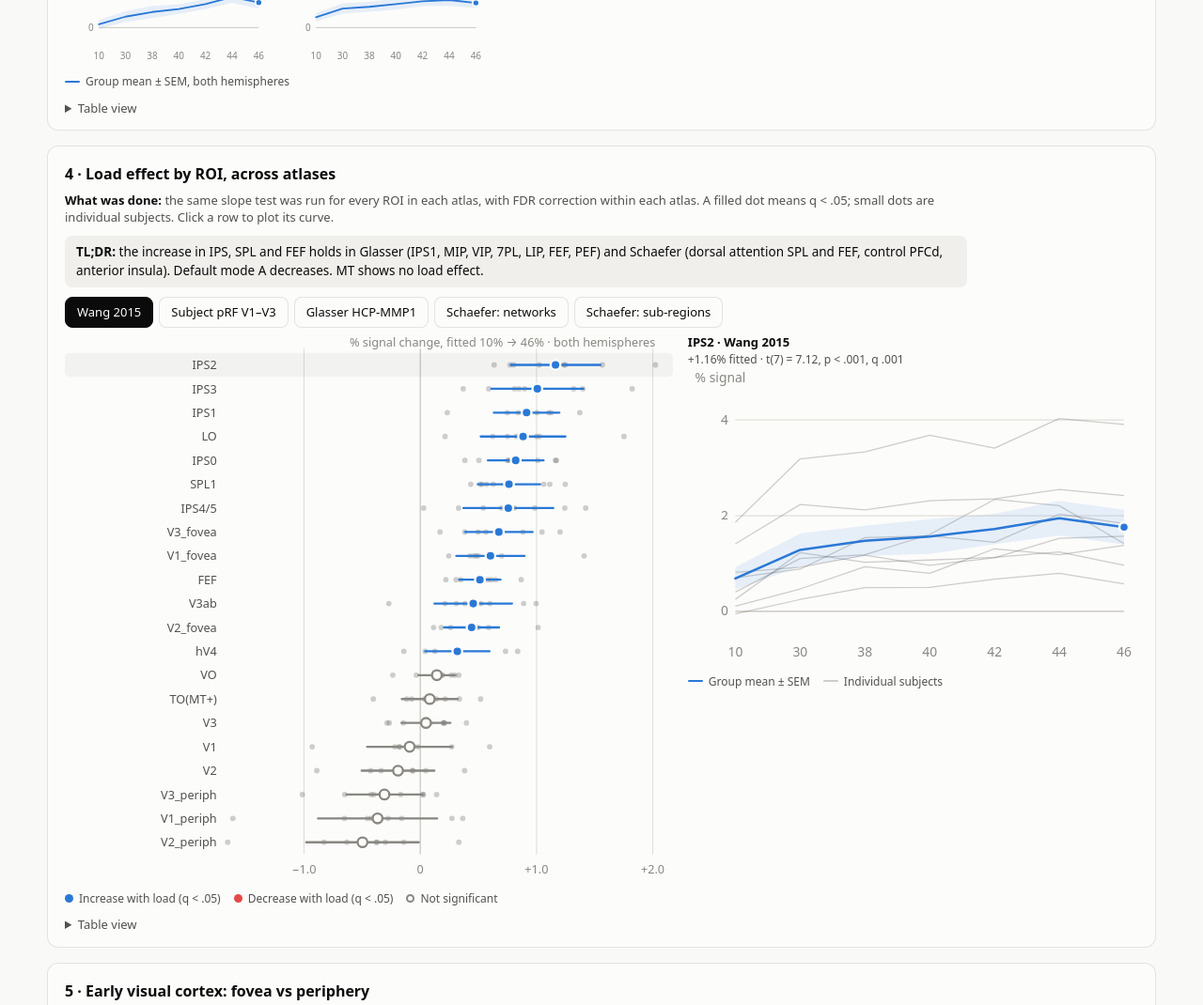
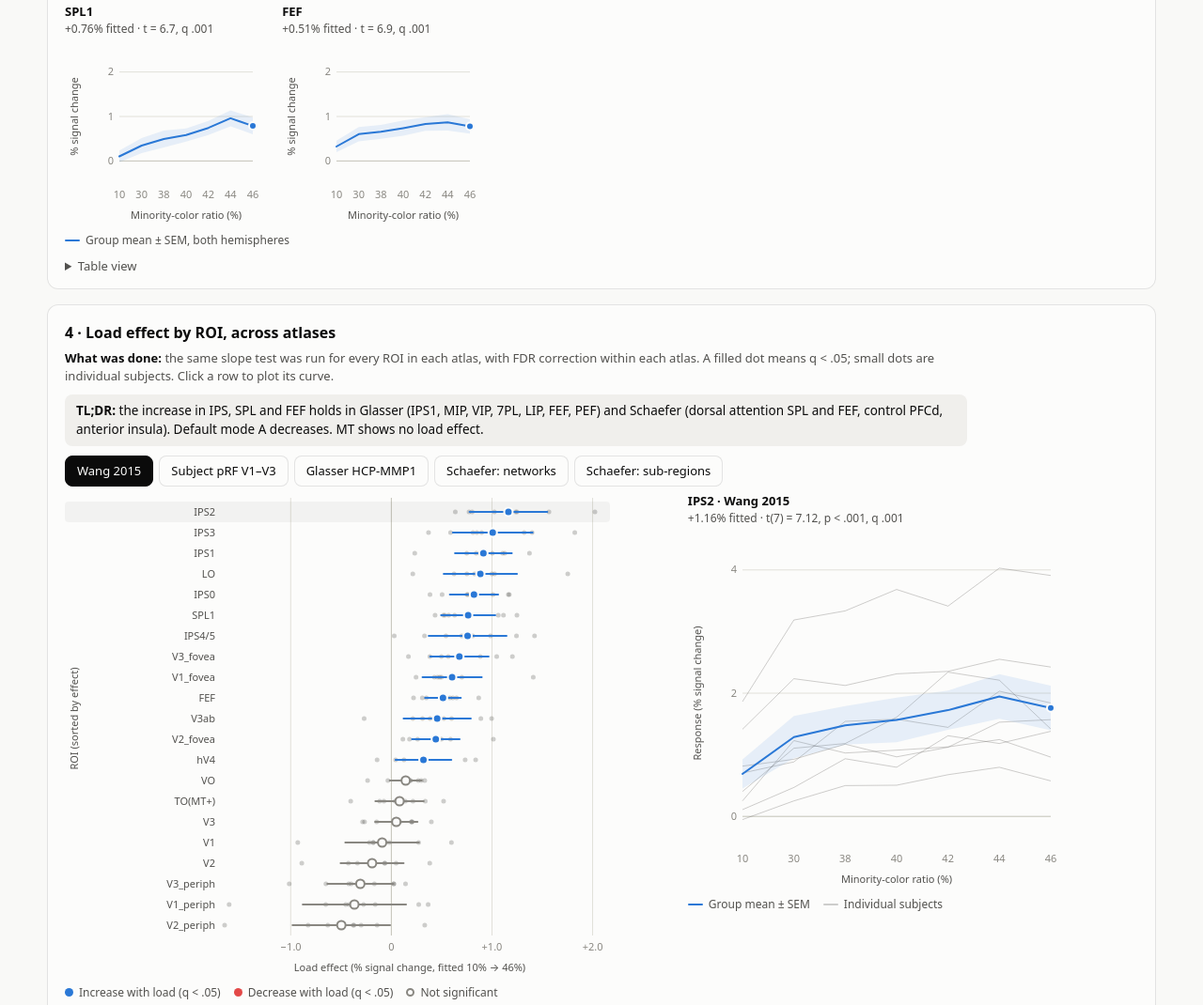
Before and after one commit to samuelling/UpstairsDownstairs, a plain HTML site: page dashboard/index.html in a window 1280 px wide. Shown: the part 2497-3567 px from the top of the page at 94% size. Drawn offline with Linux system fonts and the light colour scheme.

Commit message:
Label all chart axes; make load-curve plots square
Every chart now has x and y axis titles (rotated y title). Line plots of
response vs minority-color ratio use a square plotting area and render at
natural size so text stays legible.

Co-Authored-By: Claude Opus 5.5 <noreply@anthropic.com>

```diff
--- a/dashboard/index.html
+++ b/dashboard/index.html
@@ -77,11 +77,11 @@ button { font: inherit; }
 .notice { border-left: 3px solid var(--neg); padding: 6px 12px; font-size: 13px; color: var(--text-secondary); margin-top: 14px; }
 .notice b { color: var(--text-primary); }
 .grid-2 { display: grid; grid-template-columns: 1fr 1fr; gap: 16px; }
-.multiples { display: grid; grid-template-columns: repeat(auto-fill, minmax(200px, 1fr)); gap: 10px 14px; margin-top: 10px; }
+.multiples { display: grid; grid-template-columns: repeat(auto-fill, minmax(214px, 1fr)); gap: 10px 14px; margin-top: 10px; }
 .multiples.three { grid-template-columns: repeat(3, 1fr); }
 .panel-title { font-size: 13px; font-weight: 600; margin: 0; }
 .panel-stat { font-size: 12px; color: var(--text-secondary); margin: 0 0 2px; }
-svg { display: block; width: 100%; height: auto; overflow: visible; }
+svg { display: block; max-width: 100%; height: auto; overflow: visible; }
 svg text { fill: var(--text-muted); font-size: 11px; font-variant-numeric: tabular-nums; }
 svg .ink2 { fill: var(--text-secondary); }
 .legend { display: flex; flex-wrap: wrap; gap: 14px; font-size: 12px; color: var(--text-secondary); margin: 8px 0 0; }
@@ -365,6 +365,11 @@ function bindTip(node, head, rowsFn) {
   node.addEventListener("focus", () => { const b = node.getBoundingClientRect(); showTip({ clientX: b.left + 120, clientY: b.bottom }, head, rowsFn()); });
   node.addEventListener("blur", hideTip);
 }
+// axis titles: x centered under the axis, y rotated and centered on the plot height
+function axisTitles(svg, xt, yt) {
+  if (xt && xt.text) text(svg, xt.x, xt.y, xt.text, { "text-anchor": "middle", class: "ink2", "font-size": 11.5 });
+  if (yt && yt.text) text(svg, yt.x, yt.y, yt.text, { "text-anchor": "middle", class: "ink2", "font-size": 11.5, transform: `rotate(-90 ${yt.x} ${yt.y})` });
+}
 function table(container, head, rows) {
   container.replaceChildren(); const t = h("table", {}, container);
   const tr = h("tr", {}, h("thead", {}, t)); head.forEach(c => h("th", { text: c }, tr));
@@ -373,19 +378,20 @@ function table(container, head, rows) {
 }
 
 // ---------- line chart (ordinal x) ----------
-function lineChart(container, { series, yDomain, yLabel, W = 300, H = 190, unit = "", endLabels = false, decimals = 2 }) {
+function lineChart(container, { series, yDomain, yLabel = "Response (% signal change)", xLabel = "Minority-color ratio (%)", W = 300, H = 300, unit = "", endLabels = false, decimals = 2 }) {
   container.replaceChildren();
-  const M = { t: yLabel ? 22 : 10, r: endLabels ? 56 : 12, b: 26, l: 40 };
-  const svg = el("svg", { viewBox: `0 0 ${W} ${H}`, role: "img" }, container);
-  const iw = W - M.l - M.r, ih = H - M.t - M.b;
+  const M = { t: 12, r: endLabels ? 56 : 14, b: 44, l: 58 };
+  const iw = W - M.l - M.r, ih = iw;          // square plotting area
+  H = M.t + ih + M.b;
+  const svg = el("svg", { width: W, viewBox: `0 0 ${W} ${H}`, role: "img" }, container);
   const x = i => M.l + (i / (R.length - 1)) * iw;
   const [y0, y1] = yDomain, y = v => M.t + ih - ((v - y0) / (y1 - y0)) * ih;
   for (const tv of niceTicks(y0, y1, 4).ticks) {
     el("line", { x1: M.l, x2: M.l + iw, y1: y(tv), y2: y(tv), stroke: tv === 0 ? css("--axis") : css("--grid"), "stroke-width": 1 }, svg);
     text(svg, M.l - 6, y(tv) + 3.5, (Math.abs(tv) < 1e-9 ? "0" : String(+tv.toFixed(2))).replace("-", "−"), { "text-anchor": "end" });
   }
-  R.forEach((r, i) => text(svg, x(i), H - 8, RLAB[i], { "text-anchor": "middle" }));
-  if (yLabel) text(svg, M.l - 34, 10, yLabel, { "text-anchor": "start", "font-size": 10 });
+  R.forEach((r, i) => text(svg, x(i), M.t + ih + 16, RLAB[i], { "text-anchor": "middle" }));
+  axisTitles(svg, { x: M.l + iw / 2, y: H - 6, text: xLabel }, { x: 14, y: M.t + ih / 2, text: yLabel });
   const path = arr => arr.map((v, i) => `${i ? "L" : "M"}${x(i).toFixed(1)},${y(v).toFixed(1)}`).join("");
   for (const s of series) if (s.ctx) for (const c of s.ctx) el("path", { d: path(c), fill: "none", stroke: css("--context"), "stroke-width": 1, "stroke-linejoin": "round" }, svg);
   for (const s of series) {
@@ -470,11 +476,11 @@ function renderTiles() {
 // ---------- behavior ----------
 function renderBeh() {
   const B = D.behavior;
-  lineChart(document.getElementById("behScore"), { series: [{ name: "Score", color: css("--series-1"), band: css("--band"), pts: B.score.group, ctx: D.subjects.map(s => B.score.subjects[s]) }], yDomain: [0, 100], W: 420, H: 240, unit: "%", yLabel: "% correct", decimals: 1 });
+  lineChart(document.getElementById("behScore"), { series: [{ name: "Score", color: css("--series-1"), band: css("--band"), pts: B.score.group, ctx: D.subjects.map(s => B.score.subjects[s]) }], yDomain: [0, 100], W: 400, unit: "%", yLabel: "Correct (% of all changes)", decimals: 1 });
   lineChart(document.getElementById("behSplit"), { series: [
     { name: "Detected", color: css("--series-1"), band: css("--band"), pts: B.resp.group },
     { name: "Accuracy", color: css("--series-2"), band: css("--band-2"), pts: B.acc.group },
-  ], yDomain: [0, 100], W: 420, H: 240, unit: "%", yLabel: "%", decimals: 1, endLabels: true });
+  ], yDomain: [0, 100], W: 442, unit: "%", yLabel: "Percent of changes", decimals: 1, endLabels: true });
   const rows = [];
   for (const s of D.subjects) rows.push([`S${s}${B.keyFlipped.includes(s) ? " (keys flipped)" : ""}`, ...R.map((_, i) => `${B.score.subjects[s][i].toFixed(0)} / ${B.resp.subjects[s][i].toFixed(0)} / ${B.acc.subjects[s][i].toFixed(0)}`)]);
   rows.push(["Mean", ...R.map((_, i) => `${B.score.group[i].m.toFixed(0)} / ${B.resp.group[i].m.toFixed(0)} / ${B.acc.group[i].m.toFixed(0)}`)]);
@@ -491,7 +497,7 @@ function renderIps() {
     const s = statRow("wang2015", r), p = h("div", {}, box);
     h("p", { class: "panel-title", text: r }, p);
     h("p", { class: "panel-stat", text: statText(s) }, p);
-    lineChart(h("div", {}, p), { series: all[i], yDomain: dom, W: 240, H: 160, unit: "%", yLabel: "% signal" });
+    lineChart(h("div", {}, p), { series: all[i], yDomain: dom, W: 214, unit: "%", yLabel: "% signal change" });
   });
   legend("ipsLegend", state.hemi === "diff"
     ? [{ label: "Left hemisphere ± SEM", color: css("--series-1") }, { label: "Right hemisphere ± SEM", color: css("--series-2") }]
@@ -517,7 +523,7 @@ function renderVis() {
       const d = hslope(A, `${pn.a}_${pn.b}`, "rh-lh"), p = h("div", {}, box);
       h("p", { class: "panel-title", text: `${pn.a} ${pn.b === "fovea" ? "fovea" : "periphery"}` }, p);
       h("p", { class: "panel-stat", text: statText(d) }, p);
-      lineChart(h("div", {}, p), { series: ss[i], yDomain: dom, W: 320, H: 190, unit: "%", endLabels: true, yLabel: "% signal" });
+      lineChart(h("div", {}, p), { series: ss[i], yDomain: dom, W: 330, unit: "%", endLabels: true });
       const L = hslope(A, `${pn.a}_${pn.b}`, "lh"), Rr = hslope(A, `${pn.a}_${pn.b}`, "rh");
       rows.push([`${pn.a} ${pn.b}`, fmt(L.slope * LOAD_SPAN), fmtP(L.p), fmt(Rr.slope * LOAD_SPAN), fmtP(Rr.p), fmt(d.slope * LOAD_SPAN), d.t.toFixed(2), fmtP(d.p)]);
     });
@@ -532,7 +538,7 @@ function renderVis() {
     const f = statRow(A, a + "_fovea"), pe = statRow(A, a + "_periph"), p = h("div", {}, box);
     h("p", { class: "panel-title", text: a }, p);
     h("p", { class: "panel-stat", text: `fovea ${fmt(f.slope * LOAD_SPAN)}% (p ${fmtP(f.p)}) · periph ${fmt(pe.slope * LOAD_SPAN)}% (p ${fmtP(pe.p)})` }, p);
-    lineChart(h("div", {}, p), { series: ser[i], yDomain: dom, W: 320, H: 210, unit: "%", endLabels: true, yLabel: "% signal" });
+    lineChart(h("div", {}, p), { series: ser[i], yDomain: dom, W: 330, unit: "%", endLabels: true });
     for (const [b, s, k] of [["fovea", f, 0], ["periph", pe, 1]]) rows.push([`${a} ${b}`, ...ser[i][k].pts.map(q => q.m.toFixed(2)), fmt(s.slope * LOAD_SPAN), s.t.toFixed(2), fmtP(s.p), fmtP(s.q)]);
   });
   legend("visLegend", [{ label: "Fovea 0.5–1.5°", color: css("--series-1") }, { label: "Periphery 3–7.5°", color: css("--series-2") }]);
@@ -553,18 +559,18 @@ function forestRows() {
 function renderForest() {
   const box = document.getElementById("forestChart"); box.replaceChildren();
   const diff = state.hemi === "diff";
-  const rows = forestRows(), rowH = 22, W = 560, M = { t: 18, r: 16, b: 26, l: 150 };
+  const rows = forestRows(), rowH = 22, W = 580, M = { t: 10, r: 16, b: 44, l: 170 };
   const H = M.t + rows.length * rowH + M.b, iw = W - M.l - M.r;
-  const svg = el("svg", { viewBox: `0 0 ${W} ${H}`, role: "img", "aria-label": "Load effect by ROI with 95% confidence intervals" }, box);
+  const svg = el("svg", { width: W, viewBox: `0 0 ${W} ${H}`, role: "img", "aria-label": "Load effect by ROI with 95% confidence intervals" }, box);
   let lo = 0, hi = 0;
   for (const r of rows) { const sv = Object.values(r.subj).map(v => v * LOAD_SPAN); lo = Math.min(lo, r.lo * LOAD_SPAN, ...sv); hi = Math.max(hi, r.hi * LOAD_SPAN, ...sv); }
   const { ticks, step } = niceTicks(lo, hi, 6); lo = Math.min(lo, ticks[0]); hi = Math.max(hi, ticks[ticks.length - 1]);
   const x = v => M.l + ((v - lo) / (hi - lo)) * iw;
   for (const tv of ticks) {
     el("line", { x1: x(tv), x2: x(tv), y1: M.t - 4, y2: H - M.b, stroke: Math.abs(tv) < 1e-9 ? css("--axis") : css("--grid"), "stroke-width": 1 }, svg);
-    text(svg, x(tv), H - 8, Math.abs(tv) < 1e-9 ? "0" : fmt(tv, step < 0.5 ? 2 : 1), { "text-anchor": "middle" });
+    text(svg, x(tv), H - M.b + 16, Math.abs(tv) < 1e-9 ? "0" : fmt(tv, step < 0.5 ? 2 : 1), { "text-anchor": "middle" });
   }
-  text(svg, M.l + iw, M.t - 6, diff ? "right − left load effect (% signal, fitted 10% → 46%)" : `% signal change, fitted 10% → 46% · ${HEMI_NAME[state.hemi]}`, { "text-anchor": "end", "font-size": 10 });
+  axisTitles(svg, { x: M.l + iw / 2, y: H - 6, text: diff ? "Right − left load effect (% signal change, fitted 10% → 46%)" : "Load effect (% signal change, fitted 10% → 46%)" }, { x: 14, y: M.t + rows.length * rowH / 2, text: "ROI (sorted by effect)" });
   rows.forEach((r, i) => {
     const cy = M.t + i * rowH + rowH / 2, sig = r.q < 0.05, key = `${r.atlas}|${r.roi}`;
     const color = sig ? (r.slope > 0 ? css("--series-1") : css("--neg")) : css("--text-muted");
@@ -600,7 +606,7 @@ function renderDetail() {
   let lo = 0, hi = -Infinity;
   for (const sr of series) for (const p of sr.pts) { lo = Math.min(lo, p.m - p.se); hi = Math.max(hi, p.m + p.se); }
   if (ctx) { lo = Math.min(lo, ...ctx.flat()); hi = Math.max(hi, ...ctx.flat()); }
-  lineChart(document.getElementById("detail"), { series, yDomain: [Math.floor(lo * 2) / 2, Math.ceil(hi * 2) / 2], W: 380, H: 250, unit: "%", yLabel: "% signal" });
+  lineChart(document.getElementById("detail"), { series, yDomain: [Math.floor(lo * 2) / 2, Math.ceil(hi * 2) / 2], W: 400, unit: "%" });
   legend("detailLegend", state.hemi === "diff" ? [{ label: "Left ± SEM", color: css("--series-1") }, { label: "Right ± SEM", color: css("--series-2") }]
     : state.hemi === "both" ? [{ label: "Group mean ± SEM", color: css("--series-1") }, { label: "Individual subjects", color: css("--context") }]
     : [{ label: `Group mean ± SEM, ${HEMI_NAME[state.hemi]}`, color: css("--series-1") }]);
@@ -627,14 +633,14 @@ function segBar(g, x0, iw, cy, th, vert, C) {
 function renderModels() {
   const rows = modelRows(), C = MODEL_COLOR(), diff = state.hemi === "diff", rowH = diff ? 26 : 20;
   { const box = document.getElementById("modelBars"); box.replaceChildren();
-    const W = 520, M = { t: 16, r: 56, b: 26, l: 110 }, H = M.t + rows.length * rowH + M.b, iw = W - M.l - M.r;
-    const svg = el("svg", { viewBox: `0 0 ${W} ${H}`, role: "img", "aria-label": "Summed AICc evidence for a load function by ROI" }, box);
+    const W = 520, M = { t: 10, r: 56, b: 44, l: 128 }, H = M.t + rows.length * rowH + M.b, iw = W - M.l - M.r;
+    const svg = el("svg", { width: W, viewBox: `0 0 ${W} ${H}`, role: "img", "aria-label": "Summed AICc evidence for a load function by ROI" }, box);
     const vals = diff ? rows.flatMap(r => [r.L.dSummed, r.R.dSummed]) : rows.map(r => r.d);
     let lo = Math.min(0, ...vals), hi = Math.max(0, ...vals);
     const { ticks } = niceTicks(lo, hi, 5); lo = Math.min(lo, ticks[0]); hi = Math.max(hi, ticks[ticks.length - 1]);
     const x = v => M.l + ((v - lo) / (hi - lo)) * iw;
-    for (const tv of ticks) { el("line", { x1: x(tv), x2: x(tv), y1: M.t - 4, y2: H - M.b, stroke: tv === 0 ? css("--axis") : css("--grid"), "stroke-width": 1 }, svg); text(svg, x(tv), H - 8, String(tv).replace("-", "−"), { "text-anchor": "middle" }); }
-    text(svg, x(hi), M.t - 6, `ΔAICc (flat − best), summed over 8 subjects · ${HEMI_NAME[state.hemi]}`, { "text-anchor": "end", "font-size": 10 });
+    for (const tv of ticks) { el("line", { x1: x(tv), x2: x(tv), y1: M.t - 4, y2: H - M.b, stroke: tv === 0 ? css("--axis") : css("--grid"), "stroke-width": 1 }, svg); text(svg, x(tv), H - M.b + 16, String(tv).replace("-", "−"), { "text-anchor": "middle" }); }
+    axisTitles(svg, { x: M.l + iw / 2, y: H - 6, text: "ΔAICc, flat − best load model (summed over subjects)" }, { x: 14, y: M.t + rows.length * rowH / 2, text: "ROI" });
     rows.forEach((r, i) => {
       const cy = M.t + i * rowH + rowH / 2, g = el("g", { class: "row-g", tabindex: 0 }, svg);
       el("rect", { class: "hit", x: 0, y: cy - rowH / 2, width: W, height: rowH, fill: "transparent", rx: 4 }, g);
@@ -661,10 +667,10 @@ function renderModels() {
     });
   }
   { const box = document.getElementById("vertBars"); box.replaceChildren();
-    const W = 520, M = { t: 16, r: 56, b: 26, l: 110 }, H = M.t + rows.length * rowH + M.b, iw = W - M.l - M.r;
-    const svg = el("svg", { viewBox: `0 0 ${W} ${H}`, role: "img", "aria-label": "Fraction of vertices best fit by each model" }, box);
-    for (const tv of [0, 0.25, 0.5, 0.75, 1]) { el("line", { x1: M.l + tv * iw, x2: M.l + tv * iw, y1: M.t - 4, y2: H - M.b, stroke: css("--grid"), "stroke-width": 1 }, svg); text(svg, M.l + tv * iw, H - 8, `${tv * 100}%`, { "text-anchor": "middle" }); }
-    text(svg, M.l + iw, M.t - 6, `share of vertices · ${HEMI_NAME[state.hemi]}`, { "text-anchor": "end", "font-size": 10 });
+    const W = 520, M = { t: 10, r: 56, b: 44, l: 128 }, H = M.t + rows.length * rowH + M.b, iw = W - M.l - M.r;
+    const svg = el("svg", { width: W, viewBox: `0 0 ${W} ${H}`, role: "img", "aria-label": "Fraction of vertices best fit by each model" }, box);
+    for (const tv of [0, 0.25, 0.5, 0.75, 1]) { el("line", { x1: M.l + tv * iw, x2: M.l + tv * iw, y1: M.t - 4, y2: H - M.b, stroke: css("--grid"), "stroke-width": 1 }, svg); text(svg, M.l + tv * iw, H - M.b + 16, `${tv * 100}%`, { "text-anchor": "middle" }); }
+    axisTitles(svg, { x: M.l + iw / 2, y: H - 6, text: "Share of vertices best fit by each model (%)" }, { x: 14, y: M.t + rows.length * rowH / 2, text: "ROI" });
     rows.forEach((r, i) => {
       const cy = M.t + i * rowH + rowH / 2, g = el("g", { class: "row-g", tabindex: 0 }, svg);
       el("rect", { class: "hit", x: 0, y: cy - rowH / 2, width: W, height: rowH, fill: "transparent", rx: 4 }, g);
@@ -695,12 +701,13 @@ function renderRecovery() {
 // ---------- hemispheric composites ----------
 function renderHemi() {
   const box = document.getElementById("hemiChart"); box.replaceChildren();
-  const rows = D.hemi.composites, rowH = 30, W = 900, M = { t: 18, r: 250, b: 26, l: 250 }, H = M.t + rows.length * rowH + M.b, iw = W - M.l - M.r;
-  const svg = el("svg", { viewBox: `0 0 ${W} ${H}`, role: "img", "aria-label": "Left vs right load effect for network composites" }, box);
+  const rows = D.hemi.composites, rowH = 30, W = 900, M = { t: 22, r: 250, b: 44, l: 270 }, H = M.t + rows.length * rowH + M.b, iw = W - M.l - M.r;
+  const svg = el("svg", { width: W, viewBox: `0 0 ${W} ${H}`, role: "img", "aria-label": "Left vs right load effect for network composites" }, box);
   let lo = Math.floor(Math.min(0, ...rows.flatMap(r => [r.L, r.R])) * 5) / 5, hi = Math.max(0, ...rows.flatMap(r => [r.L, r.R]));
   const { ticks } = niceTicks(lo, hi, 6); lo = Math.min(lo, ticks[0]); hi = Math.max(hi, ticks[ticks.length - 1]);
   const x = v => M.l + ((v - lo) / (hi - lo)) * iw;
-  for (const tv of ticks) { el("line", { x1: x(tv), x2: x(tv), y1: M.t - 4, y2: H - M.b, stroke: Math.abs(tv) < 1e-9 ? css("--axis") : css("--grid"), "stroke-width": 1 }, svg); text(svg, x(tv), H - 8, Math.abs(tv) < 1e-9 ? "0" : fmt(tv, 1), { "text-anchor": "middle" }); }
+  for (const tv of ticks) { el("line", { x1: x(tv), x2: x(tv), y1: M.t - 4, y2: H - M.b, stroke: Math.abs(tv) < 1e-9 ? css("--axis") : css("--grid"), "stroke-width": 1 }, svg); text(svg, x(tv), H - M.b + 16, Math.abs(tv) < 1e-9 ? "0" : fmt(tv, 1), { "text-anchor": "middle" }); }
+  axisTitles(svg, { x: M.l + iw / 2, y: H - 6, text: "Load effect (% signal change, fitted 10% → 46%)" }, { x: 14, y: M.t + rows.length * rowH / 2, text: "ROI composite" });
   text(svg, M.l + iw + 12, M.t - 6, "right − left (paired)", { "text-anchor": "start", "font-size": 10 });
   rows.forEach((r, i) => {
     const cy = M.t + i * rowH + rowH / 2, g = el("g", { class: "row-g", tabindex: 0 }, svg);
```
